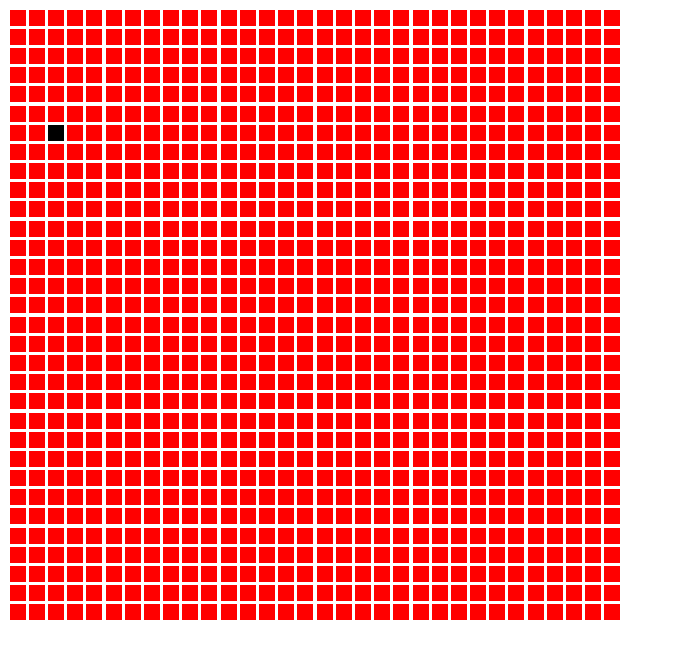
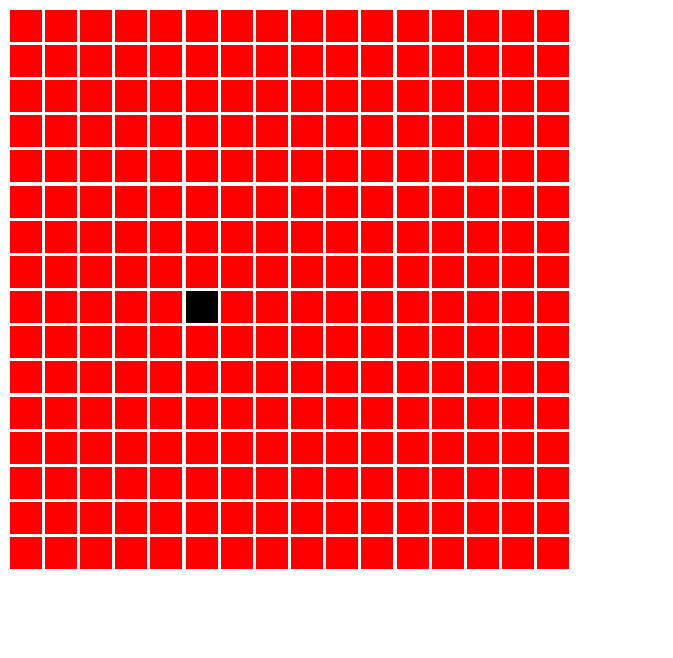
Before and after one commit to Lt-Lowlander/Haywire_Flickers, a plain HTML site: page Meandering_Variations/disoriented_fly.html in a window 1280 px wide. Shown: the whole page, without its empty margins (0-673 px from the left). Drawn offline with Linux system fonts and the light colour scheme.

Commit message:
renamed the file, added edge case handling for the borders of the grid

```diff
--- a/Meandering_Variations/vertigo_fly.html
+++ b/Meandering_Variations/disoriented_fly.html
@@ -31,8 +31,8 @@
 
       #single-box {
         display: flex;
-        height: 1rem;
-        width: 1rem;
+        height: 2rem;
+        width: 2rem;
         margin: 0.1rem;
         background: red;
       }
@@ -43,9 +43,9 @@
 // The goal is to create a sporadic path from a randomly chosen starting point
 // on a grid of arbitrary size.
 
-      const rowQuant = 32;  // set the number of grid rows
-      const colQuant = 32;  // set the number of grid columns
-      const d4 = 100;  // set the timespan between function calls (in milliseconds)
+      const rowQuant = 16;  // set the number of grid rows
+      const colQuant = 16;  // set the number of grid columns
+      const d4 = 25;  // set the timespan between function calls (in milliseconds)
 
       var traverse = 0;  // counter for steps taken
       let currentPosition;  // updates the current coordinates of the trailblazer
@@ -82,6 +82,7 @@
         let x;
         let y;
         let cell;
+        let newBearing;
         if (traverse === 0) {
           x = Math.floor(Math.random()*colQuant);
           y = Math.floor(Math.random()*rowQuant);
@@ -92,25 +93,43 @@
           x = Number(scalars[0]);
           y = Number(scalars[1]);
           cell = `${x},${y}`;
-          // console.log(`current position: ${cell}`);
-// debugger
-          const surroundingDirections = [`${x-1},${y}`,`${x-1},${y+1}`,`${x},${y+1}`,`${x+1},${y+1}`,`${x+1},${y}`,`${x+1},${y-1}`,`${x},${y-1}`,`${x-1},${y-1}`];
-          // Establish an array of the coordinates for cells in all adjacent directions
-          var bermudanCompass = Math.floor(Math.random()*surroundingDirections.length);
-          cell = surroundingDirections[bermudanCompass];
-// debugger
-        }
-console.log(cell);
+
+// Use a function to determine where the next move will be
+          function disorient(a,b,here) {
+              // establish an array of the coordinates for cells in all adjacent directions
+            let direcArray = [[a-1, a, a+1],[b-1, b, b+1]];
+              // remove all the
+            if (a == colQuant) {
+              direcArray[0].pop();  //  in parentheses for splicing is index, then quantity of items
+            } else if (a == 0) {
+              direcArray[0].shift();  //  in parentheses for splicing is index, then quantity of items
+            } else if (b == rowQuant) {
+              direcArray[1].pop();  //  in parentheses for splicing is index, then quantity of items
+            } else if (b == 0) {
+              direcArray[1].shift();  //  in parentheses for splicing is index, then quantity of items
+            }
+            const horiz = Math.floor(Math.random()*direcArray[0].length);
+            const vert = Math.floor(Math.random()*direcArray[1].length);
+            var onward = `${direcArray[0][horiz]},${direcArray[1][vert]}`;
+            if (onward == here) {  // reroll if the new position is the same as the current position
+              onward = disorient(a,b,here);
+            } else {
+              return onward;
+            };
+          };
+          newBearing = disorient(x,y,cell);
+          cell = newBearing;
+        };
         const swatchCell = document.getElementsByClassName(`${cell}`);
         swatchCell[0].style.background = 'black';
+        console.log(`current position: ${cell}`);
+        console.log(`step number: ${traverse}`);
+        if (traverse > 0) {
+          const oldPosition = document.getElementsByClassName(`${currentPosition}`);
+          oldPosition[0].style.background = 'red';
+          currentPosition = cell;
+        }
         traverse += 1;
-        const oldPosition = document.getElementsByClassName(`${currentPosition}`);
-// debugger
-        oldPosition[0].style.background = 'red';
-        currentPosition = cell;
-console.log(`step number: ${traverse}`);
-// debugger
-        // trailBlazer(cell); // call the path color changer fn on the chosen cell
       };
 
   // Third, use the interval timer to control the frequency of changes
```
